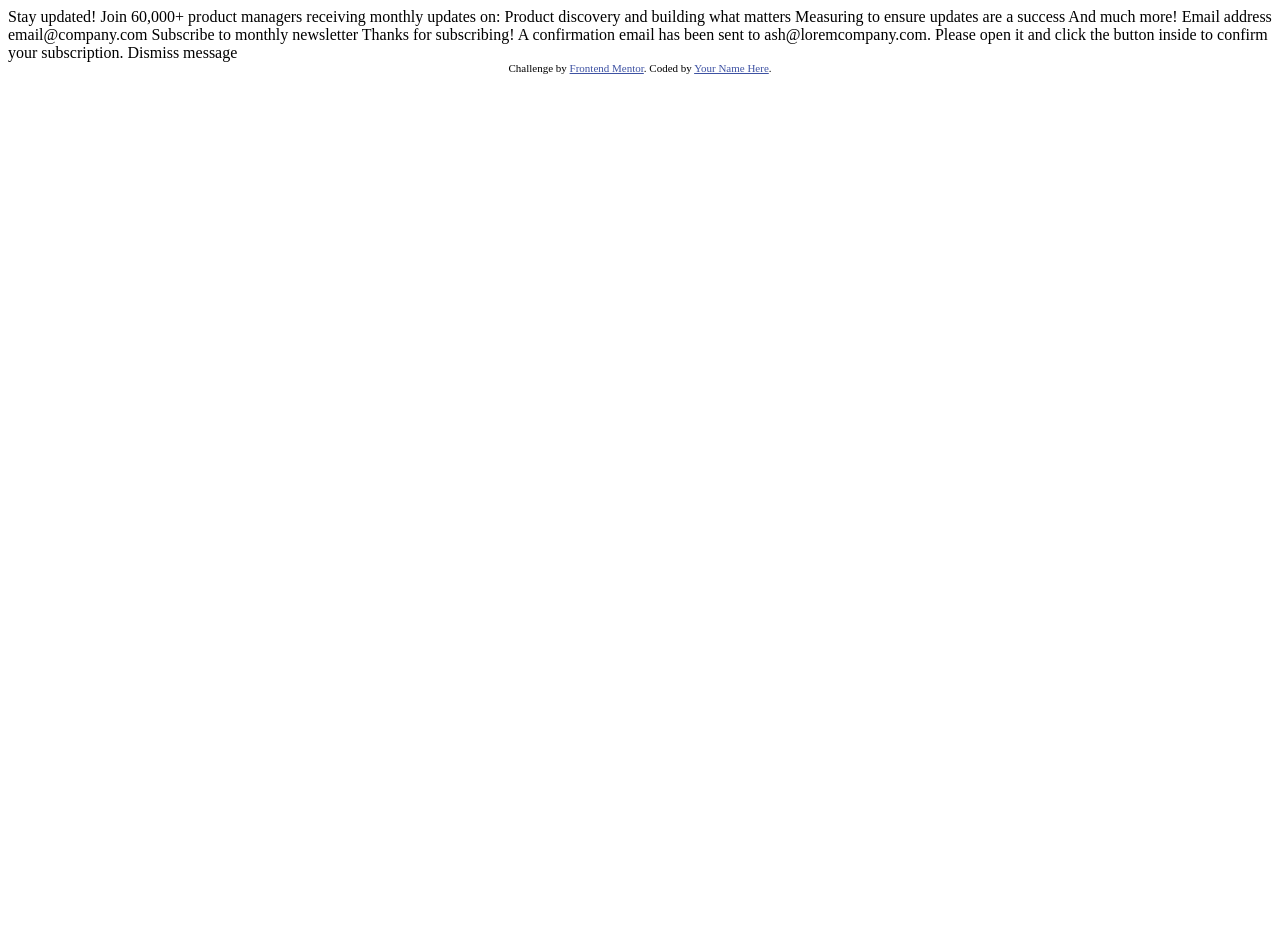
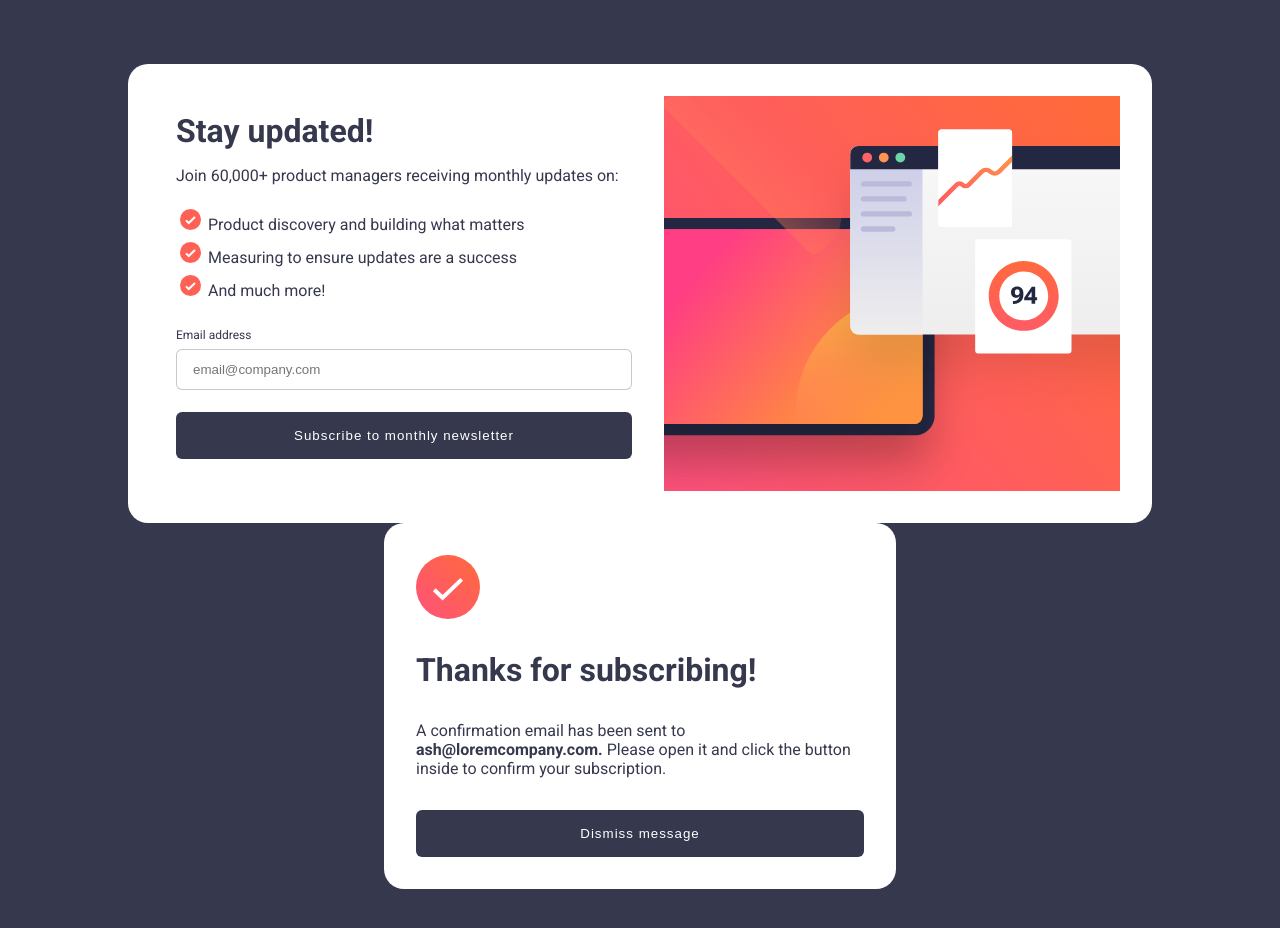
Before and after one commit to AnthoniaEfe/newsletter_form, a plain HTML site: page index.html in a window 1280 px wide. Before the commit the page ends 800 px from the top, so only its background shows below. Drawn offline with Linux system fonts and the light colour scheme.

Commit message:
mobile/desktop view complete

```diff
--- a/index.html
+++ b/index.html
@@ -1,52 +1,90 @@
 <!DOCTYPE html>
 <html lang="en">
-<head>
-  <meta charset="UTF-8">
-  <meta name="viewport" content="width=device-width, initial-scale=1.0"> <!-- displays site properly based on user's device -->
+  <head>
+    <meta charset="UTF-8" />
+    <meta name="viewport" content="width=device-width, initial-scale=1.0" />
 
-  <link rel="icon" type="image/png" sizes="32x32" href="./assets/images/favicon-32x32.png">
+    <link
+      rel="icon"
+      type="image/png"
+      sizes="32x32"
+      href="./assets/images/favicon-32x32.png"
+    />
 
-  <title>Frontend Mentor | Newsletter sign-up form with success message</title>
+    <link rel="stylesheet" href="./styles.css" />
 
-  <!-- Feel free to remove these styles or customise in your own stylesheet 👍 -->
-  <style>
-    .attribution { font-size: 11px; text-align: center; }
-    .attribution a { color: hsl(228, 45%, 44%); }
-  </style>
-</head>
-<body>
+    <link
+      rel="stylesheet"
+      href="https://cdnjs.cloudflare.com/ajax/libs/font-awesome/6.4.2/css/all.min.css"
+    />
 
-  <!-- Sign-up form start -->
+    <script defer src="main.js"></script>
+    <title>Newsletter sign-up form with success message</title>
+  </head>
 
-  Stay updated!
+  <body>
+    <main>
+      <!-- Sign-up form start -->
+      <div id="card">
+        <div id="card-img">
+          <picture>
+            <!-- desktop view pic -->
+            <source
+              src="./assets/images/illustration-sign-up-desktop.svg"
+              media="(min-width: 768px)"
+              id="desktop-img"
+            />
 
-  Join 60,000+ product managers receiving monthly updates on:
+            <!-- mobile view pic -->
+            <img
+              src="./assets/images/illustration-sign-up-mobile.svg"
+              alt="banner image"
+              id="mobile-img"
+            />
+          </picture>
+        </div>
 
-  Product discovery and building what matters
-  Measuring to ensure updates are a success
-  And much more!
+        <div id="card-details">
+          <h1>Stay updated!</h1>
+          <p id="info">
+            Join 60,000+ product managers receiving monthly updates on:
+          </p>
 
-  Email address
-  email@company.com
+          <ul class="benefits-list">
+            <li>Product discovery and building what matters</li>
+            <li>Measuring to ensure updates are a success</li>
+            <li>And much more!</li>
+          </ul>
 
-  Subscribe to monthly newsletter
+          <form id="form" >
+            <label for="email">Email address</label>
+            <input
+              id="email"
+              name="email"
+              type="email"
+              placeholder="email@company.com"
+            />
+            <span aria-live="polite" id="email-error"></span>
 
-  <!-- Sign-up form end -->
+            <button id="form-btn">Subscribe to monthly newsletter</button>
+          </form>
+        </div>
+      </div>
+      <!-- Sign-up form end -->
 
-  <!-- Success message start -->
+      <!-- Success message start -->
+      <div id="success-card">
+        <img alt="" src="./assets/images/icon-success.svg" id="success-img" />
+        <h2 id="success-title">Thanks for subscribing!</h2>
+        <p id="success-details">
+          A confirmation email has been sent to
+          <b>ash@loremcompany.com.</b> Please open it and click the button
+          inside to confirm your subscription.
+        </p>
+        <button id="dismiss-btn">Dismiss message</button>
+      </div>
 
-  Thanks for subscribing!
-
-  A confirmation email has been sent to ash@loremcompany.com.
-  Please open it and click the button inside to confirm your subscription.
-
-  Dismiss message
-
-  <!-- Success message end -->
-
-  <div class="attribution">
-    Challenge by <a href="https://www.frontendmentor.io?ref=challenge" target="_blank">Frontend Mentor</a>.
-    Coded by <a href="#">Your Name Here</a>.
-  </div>
-</body>
+      <!-- Success message end -->
+    </main>
+  </body>
 </html>
--- /dev/null
+++ b/main.js
@@ -0,0 +1,10 @@
+const formButton = document.getElementById("form-btn");
+const form = document.getElementById("form");
+
+function handleSubmit(e) {
+  e.preventDefault();
+  let answer = e.currentTarget;
+  console.log(answer);
+}
+
+form.addEventListener("submit", handleSubmit);
--- /dev/null
+++ b/styles.css
@@ -0,0 +1,191 @@
+@import url("https://fonts.googleapis.com/css2?family=Roboto:ital,wght@0,100..900;1,100..900&display=swap");
+
+* {
+  margin: 0;
+  padding: 0;
+  box-sizing: border-box;
+}
+
+body {
+  display: flex;
+  flex-direction: column;
+  justify-content: center;
+  align-items: center;
+  background-color: hsl(0, 0%, 100%);
+}
+
+main {
+  font-size: 16px;
+  font-family: "Roboto";
+  color: hsl(235, 18%, 26%);
+  min-height: 100vh;
+  width: 100%;
+  max-width: 100%;
+  margin: 0 auto;
+  display: flex;
+  flex-direction: column;
+  align-items: center;
+  margin: 5% auto;
+}
+
+/* card styles */
+#card {
+  position: relative;
+  background-color: hsl(0, 0%, 100%);
+  width: 100%;
+  height: auto;
+  padding: 0;
+  display: flex;
+  flex-direction: column;
+  justify-content: center;
+}
+
+#card-img {
+  width: 100%;
+  height: 100%;
+}
+
+#card-img #mobile-img {
+  width: 100%;
+  height: 100%;
+  object-fit: cover;
+  object-position: center;
+}
+
+#card-details {
+  display: flex;
+  flex-direction: column;
+  justify-content: space-evenly;
+  align-items: left;
+  padding: 1rem 1.5rem;
+  gap: 1rem;
+}
+
+.benefits-list {
+  list-style: circle outside url("./assets/images/icon-list.svg");
+  padding: 0;
+}
+
+.benefits-list li {
+  position: relative;
+  margin: 0.5rem 0;
+  margin-left: 2rem;
+}
+
+input[type="email"] {
+  width: 100%;
+  padding: 0.75rem 1rem;
+  margin: 6px 0;
+  border: 1px solid hsl(0, 0%, 58%, 0.5);
+  border-radius: 6px;
+  color: hsl(0, 0%, 58%);
+}
+
+label {
+  color: hsl(235, 18%, 26%);
+  font-size: 0.75rem;
+}
+
+input[type="email"]:focus {
+  border: 2px solid hsl(235, 18%, 26%);
+}
+
+input[type="email"].error {
+  border: 1px solid hsl(4, 100%, 67%);
+  color: hsl(4, 100%, 67%);
+  background-color: hsl(4, 100%, 67%, 0.2);
+}
+
+button {
+  width: 100%;
+  padding: 1rem 1.25rem;
+  letter-spacing: 1px;
+  font-size: 600;
+  background-color: hsl(235, 18%, 26%);
+  color: hsl(0, 0%, 100%);
+  border: 0px;
+  border-radius: 6px;
+}
+
+button:hover,
+button:active {
+  background: linear-gradient(to right, hsl(4, 100%, 67%), rgb(239, 185, 85));
+  color: hsl(0, 0%, 100%);
+  border: 0px;
+  box-shadow: 0 4px 10px rgba(255, 69, 0, 0.3),
+    0 6px 20px rgba(255, 140, 0, 0.3);
+}
+
+#form-btn {
+  margin: 1rem 0;
+}
+
+#success-card {
+  height: 100vh;
+  width: 100%;
+  display: flex;
+  flex-direction: column;
+  align-items: left;
+  justify-content: center;
+  padding: 4rem 2rem;
+  gap: 2rem;
+}
+
+#success-img {
+  width: 4rem;
+  height: 4rem;
+}
+
+#success-title {
+  font-size: 2rem;
+}
+
+/* desktop view styles */
+@media screen and (min-width: 768px) {
+  body {
+    background-color: hsl(235, 18%, 26%);
+  }
+
+  #card {
+    width: auto;
+    padding: 2rem;
+    gap: 1rem;
+    border-radius: 20px;
+    max-width: 80%;
+    display: flex;
+    flex-direction: row-reverse;
+    justify-content: center;
+    align-items: stretch;
+  }
+
+  #card-img,
+  #card-details {
+    flex: 1;
+    height: auto;
+  }
+
+  #card-details {
+    display: flex;
+    flex: columns;
+    justify-content: space-between;
+    padding: 1rem;
+  }
+
+  #card-img {
+    border-radius: 20px;
+  }
+
+  #success-card {
+    width: auto;
+    height: auto;
+    padding: 2rem;
+    gap: 2rem;
+    border-radius: 20px;
+    max-width: 40%;
+    display: flex;
+    flex-direction: column;
+    justify-content: center;
+    align-items: left;
+    background-color: hsl(0, 0%, 100%);
+  }
+}
```
